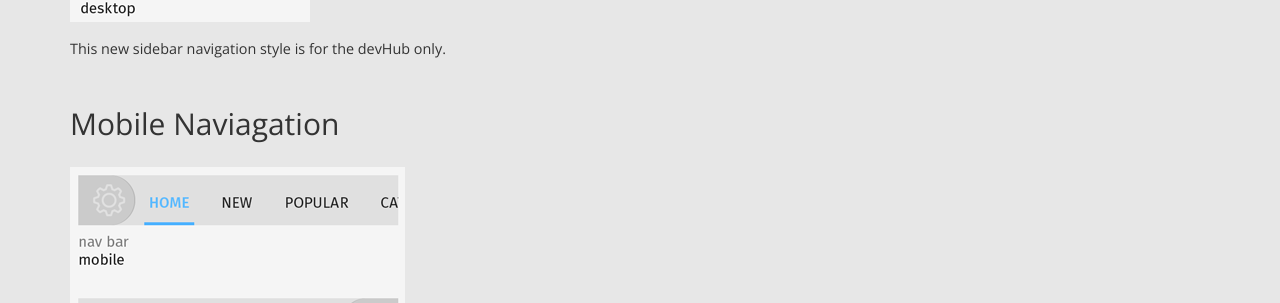
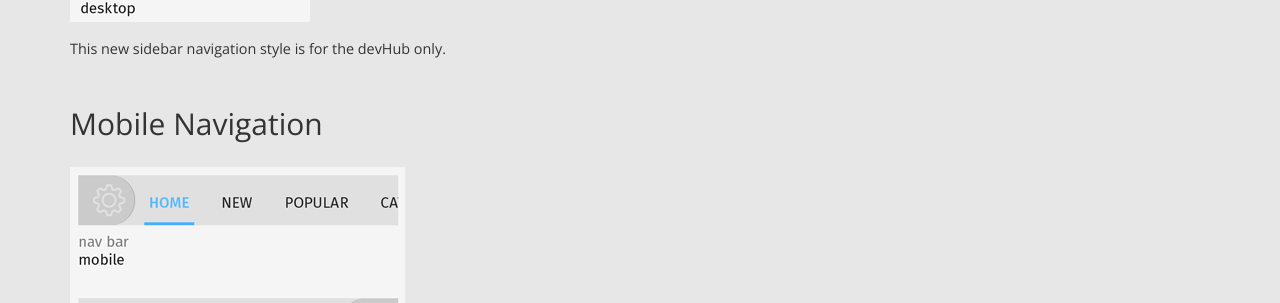
Before and after one commit to MarketplaceUX/marketplace-style-guides, a Jekyll site: the page built from navigation.html, in a window 1280 px wide and 900 px high, scrolled down 1317 px. Shown: the part 157-460 px from the top of the window. Built offline with Jekyll 4.4.1, drawn with Linux system fonts in a browser that asks for light colours; nearby versions of some CDN libraries.

Commit message:
updated navigation page

```diff
--- a/navigation.html
+++ b/navigation.html
@@ -28,7 +28,7 @@ multipage: false
 				<p class="longText">This new sidebar navigation style is for the devHub only.
 				</p>
 				<br>
-				<h2>Mobile Naviagation</h2>
+				<h2>Mobile Navigation</h2>
 				<br>
 				<img src="img/mobileNav.png"/><br/>
 				<br>
```
